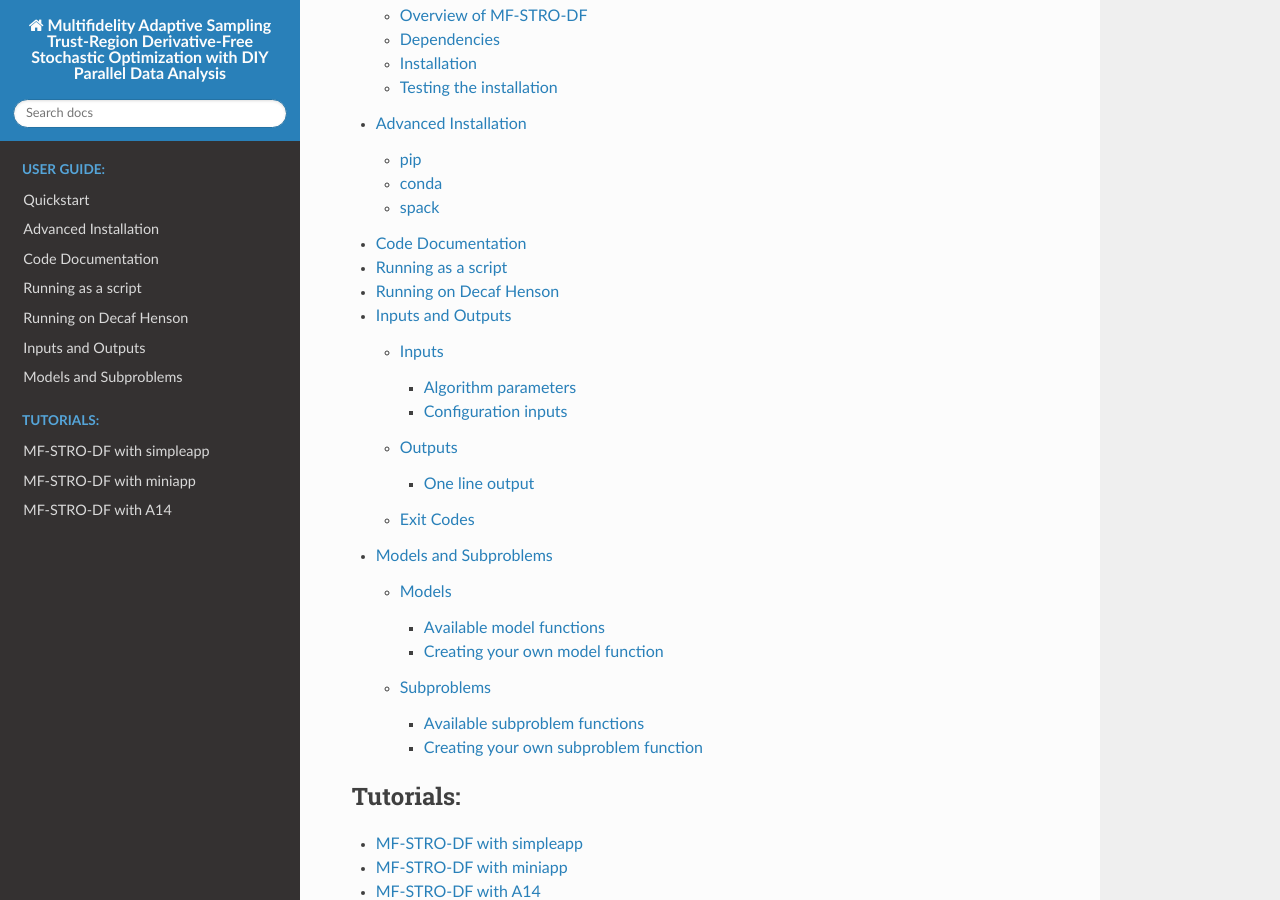
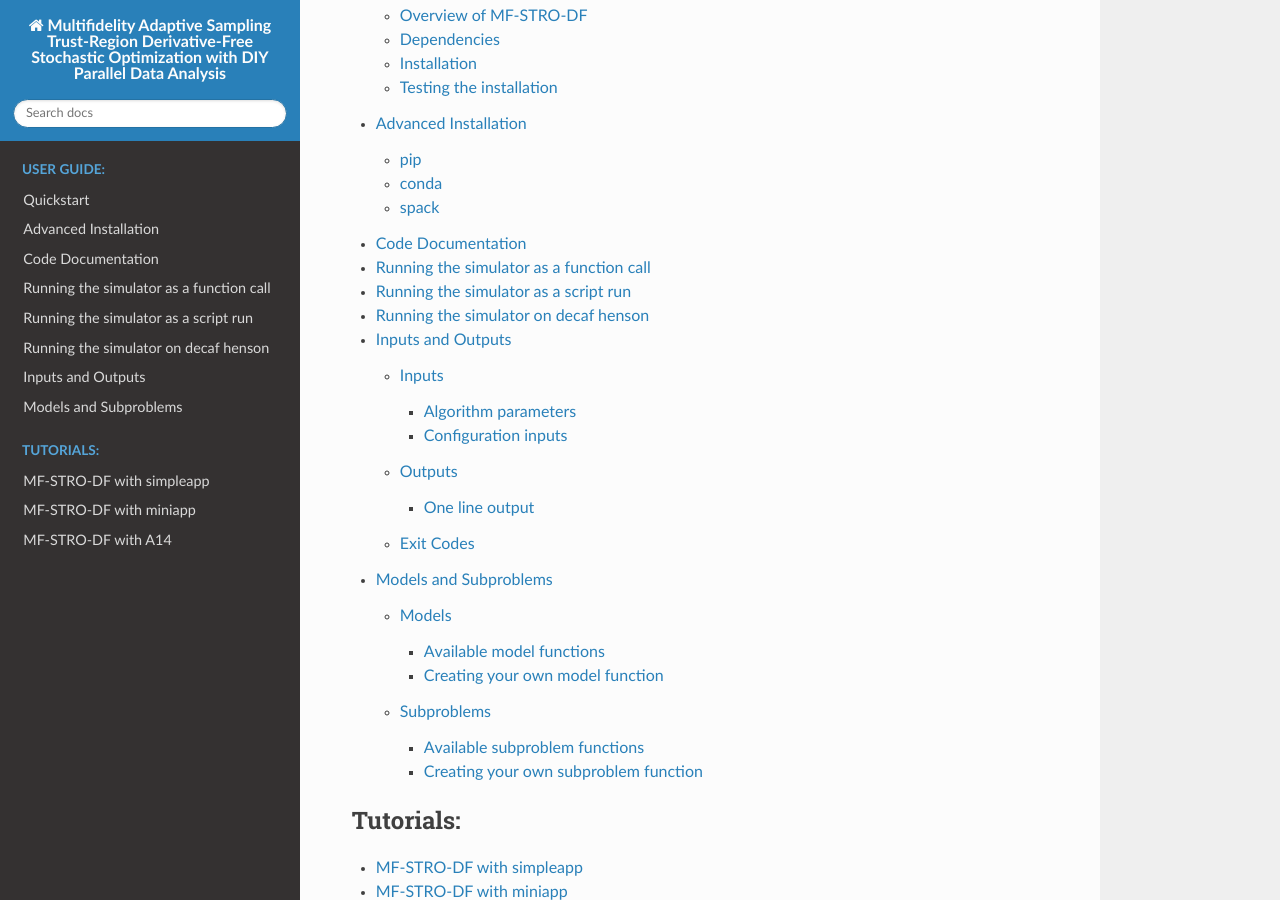
Before and after one commit to HEPonHPC/MAESTRO, a Sphinx documentation site: the page built from docs/source/index.rst, in a window 1280 px wide and 900 px high, scrolled down 381 px. Built offline with Sphinx 7.4.7 and the Read the Docs theme 2.0.0, drawn with Linux system fonts in a browser that asks for light colours.

Commit message:
Some modifications to documentation

```diff
--- a/docs/source/index.rst
+++ b/docs/source/index.rst
@@ -13,6 +13,7 @@ Welcome to Multifidelity Adaptive Sampling Trust-Region Derivative-Free Stochast
    Quickstart<introduction>
    advanced_installation
    code_documentation
+   running_as_a_function_call
    running_as_a_script
    running_on_decaf_henson
    inputs_and_outputs
--- /dev/null
+++ b/docs/source/running_as_a_function_call.rst
@@ -0,0 +1,7 @@
+======================================================
+Running the simulator as a function call
+======================================================
+
+See the tutorial on :ref:`MF-STRO-DF with simpleapp<mfstrodf_tutorial_simpleapp>`
+for more details on how to run the MF-STRO-DF algorithm where the simulator is
+called using a function call
--- a/docs/source/running_as_a_script.rst
+++ b/docs/source/running_as_a_script.rst
@@ -1,5 +1,5 @@
-===========================
-Running as a script
-===========================
+======================================================
+Running the simulator as a script run
+======================================================
 
 Page Under Construction
--- a/docs/source/running_on_decaf_henson.rst
+++ b/docs/source/running_on_decaf_henson.rst
@@ -1,5 +1,5 @@
-===========================
-Running on Decaf Henson
-===========================
+======================================================
+Running the simulator on decaf henson
+======================================================
 
 Page Under Construction
--- a/docs/source/tutorials/mdstrodf_with_simpleapp.rst
+++ b/docs/source/tutorials/mdstrodf_with_simpleapp.rst
@@ -2,4 +2,6 @@
 MF-STRO-DF with simpleapp
 ===========================
 
+.. _mfstrodf_tutorial_simpleapp:
+
 Page Under Construction
```
